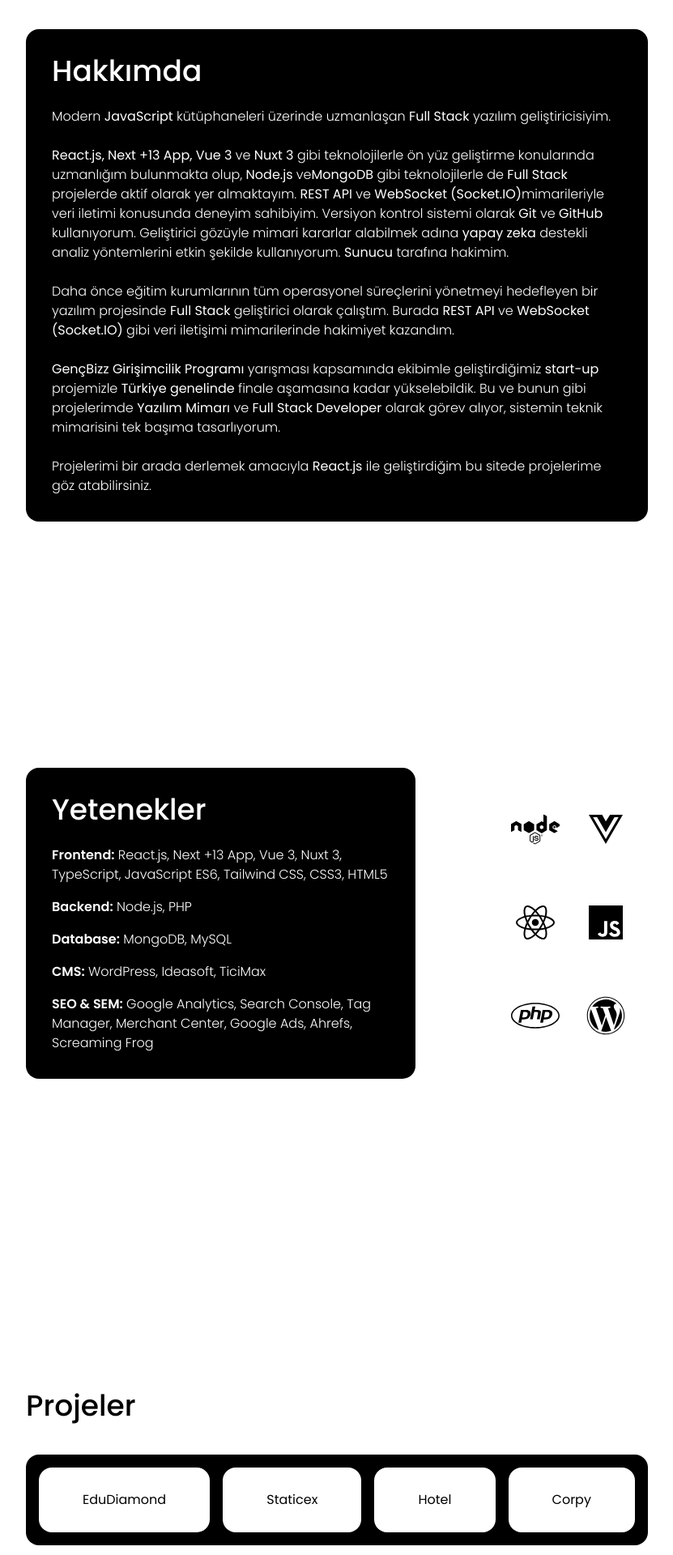
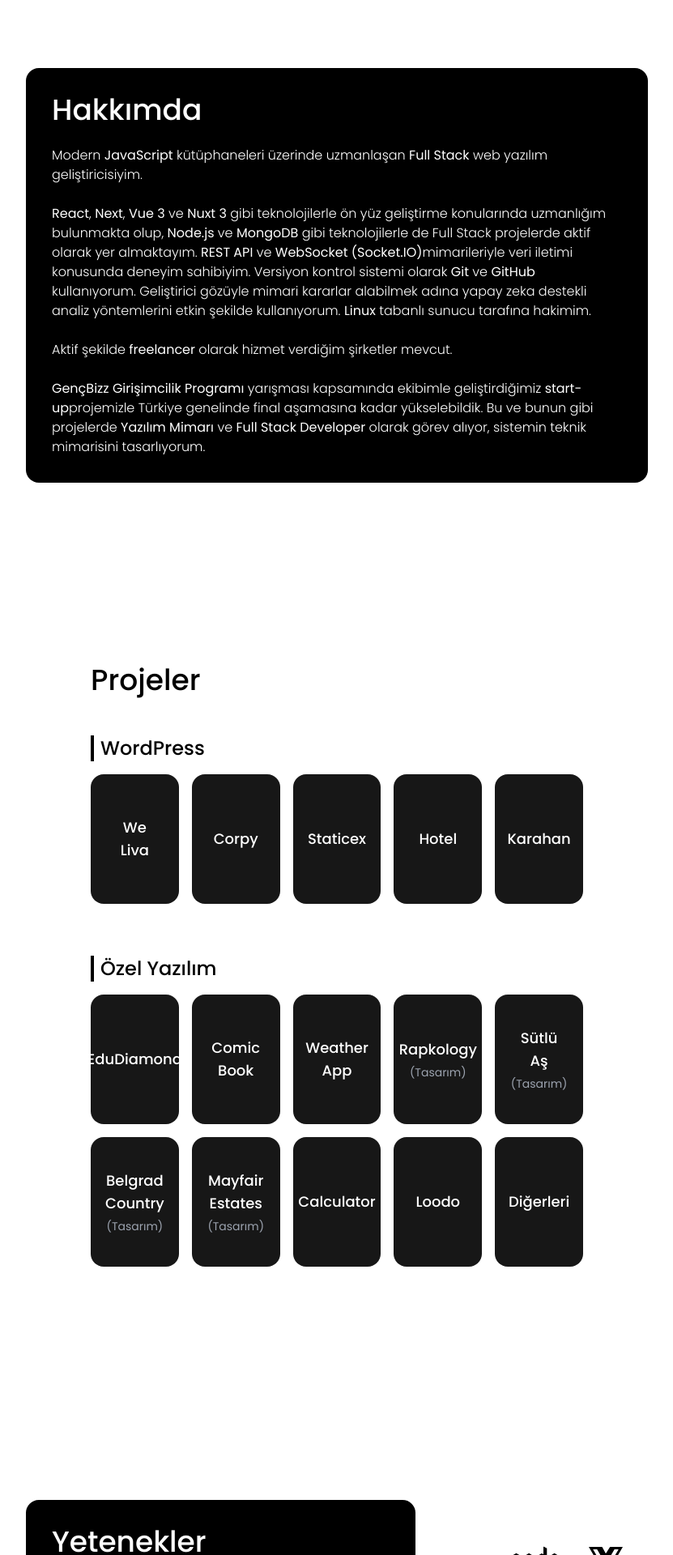
Before and after one commit to enesburakdkc/enes-burak-dikici, a React (Vite) app: page / in a window 1280 px wide. Shown: the part 860-2780 px from the top of the page at 81% size, without its empty margins (256-1087 px from the left). Built offline with nearby package versions, Linux system fonts and the light colour scheme.

Commit message:
Projeler ve hakkımda kısmı güncellendi.

```diff
--- a/src/components/Header/Header.jsx
+++ b/src/components/Header/Header.jsx
@@ -13,23 +13,23 @@ function Header() {
     const categories = [
         { id: 'home', name: 'Ana Sayfa' },
         { id: 'about', name: 'Hakkımda' },
+        { id: 'projects', name: 'Projeler' },
         { id: 'skills', name: 'Yetenekler' },
-        { id: 'projects', name: 'Projeler' },
         { id: 'contact', name: 'İletişim' }]
 
     const toggleMenu = () => {
-        isMenuOpen ? setTimeout(() => {setIsMenuOpen(false)}, 1200) : setIsMenuOpen(true)
+        isMenuOpen ? setTimeout(() => { setIsMenuOpen(false) }, 1200) : setIsMenuOpen(true)
         setIsMenuClosing(!isMenuClosing)
     }
 
     const handleOutsideClick = (e) => {
         if (!e.target.closest('.navbar')) {
             setIsMenuClosing(true)
-            setTimeout(() => {setIsMenuOpen(false)}, 1200)
+            setTimeout(() => { setIsMenuOpen(false) }, 1200)
         }
     }
 
-    const  handleScroll = (id) => {
+    const handleScroll = (id) => {
         const element = document.getElementById(id)
         if (element) {
             lastScrollY > element.offsetTop ? window.scrollTo({ top: element.offsetTop - 96, behavior: 'smooth' }) : window.scrollTo({ top: element.offsetTop, behavior: 'smooth' })
--- a/src/components/Main/About/About.jsx
+++ b/src/components/Main/About/About.jsx
@@ -7,29 +7,28 @@ function About() {
                 <h2 className="text-4xl font-medium">Hakkımda</h2>
                 <br />
                 <p>
-                    Modern <strong>JavaScript</strong> kütüphaneleri üzerinde uzmanlaşan <strong>Full Stack</strong> yazılım geliştiricisiyim.
+                    Modern <b>JavaScript</b> kütüphaneleri üzerinde uzmanlaşan <b>Full Stack</b> web yazılım geliştiricisiyim.
                 </p>
                 <br />
                 <p>
-                    <strong>React.js, Next +13 App, Vue 3</strong> ve <strong>Nuxt 3</strong> gibi teknolojilerle ön yüz geliştirme konularında uzmanlığım bulunmakta olup, <strong>Node.js</strong> ve
-                    <strong>MongoDB</strong> gibi teknolojilerle de <strong>Full Stack</strong> projelerde aktif olarak yer almaktayım. <strong>REST API</strong> ve <strong>WebSocket (Socket.IO)</strong>
-                    mimarileriyle veri iletimi konusunda deneyim sahibiyim. Versiyon kontrol sistemi olarak <strong>Git</strong> ve <strong>GitHub</strong> kullanıyorum.
-                    Geliştirici gözüyle mimari kararlar alabilmek adına <strong>yapay zeka</strong> destekli analiz yöntemlerini etkin şekilde kullanıyorum. <strong>Sunucu</strong> tarafına hakimim.
+                    <b>React</b>, <b>Next</b>, <b>Vue 3</b> ve <b>Nuxt 3</b> gibi teknolojilerle ön yüz geliştirme konularında
+                    uzmanlığım bulunmakta olup, <b>Node.js</b> ve <b>MongoDB</b> gibi teknolojilerle de Full Stack
+                    projelerde aktif olarak yer almaktayım. <b>REST API</b> ve <b>WebSocket (Socket.IO)</b>
+                    mimarileriyle veri iletimi konusunda deneyim sahibiyim. Versiyon kontrol sistemi
+                    olarak <b>Git</b> ve <b>GitHub</b> kullanıyorum. Geliştirici gözüyle mimari kararlar alabilmek adına
+                    yapay zeka destekli analiz yöntemlerini etkin şekilde kullanıyorum. <b>Linux</b> tabanlı
+                    sunucu tarafına hakimim.
                 </p>
                 <br />
                 <p>
-                    Daha önce eğitim kurumlarının tüm operasyonel süreçlerini yönetmeyi hedefleyen bir yazılım projesinde <strong>Full Stack</strong> geliştirici olarak çalıştım. Burada <strong>REST API</strong> ve <strong>WebSocket (Socket.IO)</strong> gibi veri iletişimi
-                    mimarilerinde hakimiyet kazandım.
+                    Aktif şekilde <b>freelancer</b> olarak hizmet verdiğim şirketler mevcut.
                 </p>
                 <br />
                 <p>
-                    <strong>GençBizz Girişimcilik Programı</strong> yarışması kapsamında ekibimle geliştirdiğimiz <strong>start-up</strong> projemizle <strong>Türkiye genelinde</strong> finale aşamasına kadar yükselebildik.
-                    Bu ve bunun gibi projelerimde <strong>Yazılım Mimarı</strong> ve <strong>Full Stack Developer</strong> olarak görev alıyor,
-                    sistemin teknik mimarisini tek başıma tasarlıyorum.
-                </p>
-                <br />
-                <p>
-                    Projelerimi bir arada derlemek amacıyla <strong>React.js</strong> ile geliştirdiğim bu sitede projelerime göz atabilirsiniz.
+                    <b>GençBizz Girişimcilik Programı</b> yarışması kapsamında ekibimle geliştirdiğimiz <b>start-up</b>
+                    projemizle Türkiye genelinde final aşamasına kadar yükselebildik. Bu ve bunun gibi
+                    projelerde <b>Yazılım Mimarı</b> ve <b>Full Stack Developer</b> olarak görev alıyor, sistemin teknik
+                    mimarisini tasarlıyorum.
                 </p>
             </div>
         </section>
--- a/src/components/Main/Home/Home.jsx
+++ b/src/components/Main/Home/Home.jsx
@@ -11,7 +11,7 @@ function Home() {
                 <div className="flex flex-col gap-5">
                     <h1 className="name text-5xl font-semibold">Enes Burak Dikici</h1>
                     <h2 className="text-xl font-medium"><strong>Web Yazılım Geliştirici</strong></h2>
-                    <p className="text-xl font-medium">Modern <strong>JavaScript</strong> kütüphaneleri üzerinde uzmanlaşan <strong>Full-Stack</strong> yazılım geliştiriciyim.</p>
+                    <p className="text-xl font-medium">Modern <strong>JavaScript</strong> kütüphaneleri üzerinde uzmanlaşan <strong>Full-Stack</strong> web yazılım geliştiricisiyim.</p>
                 </div>
                 <a href="https://wa.me/905379760543" target="_blank" className="bg-black text-xl text-white p-5 rounded-xl drop-shadow-lg transition-all hover:scale-105">İletişim &nbsp;<FontAwesomeIcon icon={faLocationArrow} className="ml-3 scale-150" /></a>
                 <div className="social flex flex-row gap-8 ml-4 hidden">
--- a/src/components/Main/Main.jsx
+++ b/src/components/Main/Main.jsx
@@ -10,8 +10,8 @@ function Main() {
         <main className="main w-[65vw] flex flex-col pl-[5vw] m-auto">
             <Home />
             <About />
+            <Projects />
             <Skills />
-            <Projects />
             <ContactMe />
         </main>
     )
--- a/src/components/Main/Projects/Projects.jsx
+++ b/src/components/Main/Projects/Projects.jsx
@@ -6,221 +6,77 @@ function Projects() {
 
     const categories = [
         {
-            language: "Vue3 / Nuxt3", projects: [
-                { name: "EduDiamond", url: "https://kurs.edudiamond.com/", clickable: true },
+            language: "WordPress", projects: [
+                { name: "We Liva", url: "https://weliva.com.tr/", clickable: true },
+                { name: "Corpy", url: "http://corpy.com.tr/", clickable: true },
                 { name: "Staticex", url: "https://staticex.com.tr/", clickable: true },
                 { name: "Hotel", url: "https://dessuiteshotel.com/", clickable: true },
-                { name: "Corpy", url: "http://corpy.com.tr/", clickable: true },
+                { name: "Karahan", url: "https://globalkarahan.com/", clickable: true },
             ]
         },
         {
-            language: "React / Next", projects: [
-                //{ name: "Color Picker", url: "react-color-picker/", clickable: true },
-                //{ name: "To Do List", url: "react-tailwind-to-do-list/", clickable: true },
-                { name: "Portfolio", url: "/", clickable: true },
-                { name: "Weather App", url: "vue-tailwind-weather-app/", clickable: true },
+            language: "Özel Yazılım", projects: [
+                { name: "EduDiamond", url: "https://kurs.edudiamond.com/", clickable: true },
+                { name: "Comic Book", url: "https://cevirimanga.great-site.net/", clickable: true },
+                { name: "Weather App", url: "https://vue-tailwind-weather-app-five.vercel.app/", clickable: true },
+                { name: "Rapkology", secondRow: "(Tasarım)", url: "https://rapkology-blond.vercel.app/", clickable: true },
+                { name: "Sütlü Aş", secondRow: "(Tasarım)", url: "https://sutluas.com/", clickable: true },
+                { name: "Belgrad Country", secondRow: "(Tasarım)", url: "https://belgradcountry.com/", clickable: true },
+                { name: "Mayfair Estates", secondRow: "(Tasarım)", url: "https://mayfairestates.net/", clickable: true },
+                { name: "Calculator", url: "https://js-calculator-roan-theta.vercel.app/", clickable: true },
                 { name: "Loodo", url: "#", clickable: true, mp4: "loodo" },
-                { name: "MangasRead", url: "https://mangasread.com/tr", clickable: true },
-            ]
-        },
-        {
-            language: "PHP", projects: [
-                { name: "Comic Book", url: "ceviri-manga/", clickable: true },
-                { name: "Rapkology", secondRow: "(Tasarım)", url: "https://rapkology-blond.vercel.app/", clickable: true },
-                { name: "Calculator", url: "js-calculator/", clickable: true },
                 { name: "Diğerleri", url: "https://github.com/enesburakdkc", clickable: true },
             ]
-        },
-        //{
-        //    language: "JavaScript", projects: [
-        //        //{ name: "Small Projects", url: "small-js-projects/", clickable: true },
-        //        { name: "Calculator", url: "js-calculator/", clickable: true },
-        //        //{ name: "Weather App", url: "js-weather-app/", clickable: true },
-        //        { name: "Diğerleri", url: "https://github.com/enesburakdkc", clickable: true },
-        //    ]
-        //},
-        //{
-        //    language: "WordPress", projects: [
-        //        { name: "Staticex", url: "https://tepeseobeta.online/staticex/", clickable: true },
-        //        { name: "Hotel", url: "https://tepeseobeta.online/zeugma/", clickable: true },
-        //        { name: "Corpy", url: "http://corpy.com.tr/", clickable: true },
-        //    ]
-        //},
+        }
     ]
 
     return (
-        <section id="projects" className="projects w-full min-h-[100vh] max-h-[calc(100vh-6rem)] flex flex-row justify-evenly items-center">
-            <div className="w-full max-h-[calc(100vh-6rem)] font-light ">
+        <section id="projects" className="projects w-full py-20 min-h-screen flex flex-col justify-center items-center gap-16 px-4 md:px-10 lg:px-20">
+            <div className="w-full max-w-7xl">
                 <h2 className="text-4xl font-medium">Projeler</h2>
-                <br />
-                {categories.slice(0, 2).map((categorie) => {
 
-                    return (
-                        <div key={categorie.language} className="desktopProjects w-full flex flex-row gap-2 mt-4 font-normal">
-                            <div className="h-28 flex flex-col gap-4 grow bg-black text-white p-4 rounded-2xl transition-all duration-700 hover:grow-[100]">
-                                {/*
-                                <div>
-                                    {categorie.language}
-                                </div>
-                                */}
-                                <div className="h-28 flex flex-row gap-4 items-center justify-center grow bg-black text-white rounded-2xl bg-transparent transition-all duration-700 hover:grow-[100]">
-                                    {categorie.projects.map((project) => {
-
-                                        return (
+                <div className="flex flex-col gap-16 mt-12">
+                    {categories.map((category) => (
+                        <div key={category.language} className="w-full">
+                            <h3 className="text-2xl font-medium mb-4 pl-2 border-l-4 border-black">{category.language}</h3>
+                            <div className="grid grid-cols-1 sm:grid-cols-2 md:grid-cols-3 lg:grid-cols-4 xl:grid-cols-5 gap-4">
+                                {category.projects.map((project) => (
                                     <a
                                         key={project.name}
                                         href={project.clickable ? project.url : undefined}
                                         target="_blank"
+                                        rel="noreferrer"
                                         onClick={(e) => {
                                             if (project.mp4) {
                                                 e.preventDefault();
                                                 setSelectedMp4(project.mp4);
                                             }
                                         }}
-                                                className={`min-w-4 h-full flex items-center justify-center text-center grow bg-white text-black p-4 rounded-2xl transition-all duration-700 hover:grow-[100] ${!project.clickable ? 'cursor-not-allowed hover:bg-red-500' : 'cursor-pointer'}`}
+                                        className={`
+                                            group relative flex flex-col items-center justify-center
+                                            h-40 p-6 bg-neutral-900 rounded-2xl
+                                            transform transition-all duration-300 ease-out
+                                            hover:-translate-y-2 hover:shadow-2xl hover:bg-black
+                                            ${!project.clickable ? 'cursor-not-allowed opacity-50' : 'cursor-pointer'}
+                                        `}
                                     >
+                                        <div className="absolute inset-0 bg-white/5 rounded-2xl opacity-0 group-hover:opacity-100 transition-opacity duration-300"></div>
+                                        <span className="text-white text-lg font-medium text-center z-10 group-hover:scale-105 transition-transform duration-300">
                                             {project.name}
+                                        </span>
                                         {project.secondRow && (
-                                                    <>
-                                                        <br />
+                                            <span className="text-gray-400 text-sm mt-1 z-10 group-hover:text-white transition-colors duration-300">
                                                 {project.secondRow}
-                                                    </>
+                                            </span>
                                         )}
                                     </a>
-                                        )
-                                    })}
+                                ))}
                             </div>
                         </div>
-                        </div>
-                    )
-                })}
-
-                <div className="desktopProjects w-full flex flex-row gap-4 mt-4 font-normal">
-
-                    {categories.slice(2, 4).map((categorie) => {
-
-                        return (
-                            <div key={categorie.language} className="h-28 flex flex-col gap-4 grow bg-black text-white p-4 rounded-2xl transition-all duration-700 hover:grow-[100]">
-                                {/*
-                                <div>
-                                    {categorie.language}
-                                </div>
-                                */}
-                                <div key={categorie.language} className="h-28 flex flex-row gap-4 items-center justify-center grow bg-black text-white rounded-2xl bg-transparent transition-all duration-700 hover:grow-[100]">
-                                    {categorie.projects.map((project) => {
-
-                                        return (
-                                            <a
-                                                key={project.name}
-                                                href={project.clickable ? project.url : undefined}
-                                                target="_blank"
-                                                onClick={(e) => {
-                                                    if (project.mp4) {
-                                                        e.preventDefault();
-                                                        setSelectedMp4(project.mp4);
-                                                    }
-                                                }}
-                                                className={`min-w-4 h-full flex items-center justify-center text-center grow bg-white text-black p-4 rounded-2xl transition-all duration-700 hover:grow-[100] ${!project.clickable ? 'cursor-not-allowed hover:bg-red-500' : 'cursor-pointer'}`}
-                                            >
-                                                {project.name}
-                                                {project.secondRow && (
-                                                    <>
-                                                        <br />
-                                                        {project.secondRow}
-                                                    </>
-                                                )}
-                                            </a>
-                                        )
-                                    })}
+                    ))}
                 </div>
             </div>
-                        )
-                    })}
-                </div>
 
-                {categories.slice(4, 5).map((categorie) => {
-
-                    return (
-                        <div key={categorie.language} className="desktopProjects w-full flex flex-row gap-2 mt-4 font-normal">
-                            <div className="h-28 flex flex-col gap-4 grow bg-black text-white p-4 rounded-2xl transition-all duration-700 hover:grow-[100]">
-                                {/*
-                                <div>
-                                    {categorie.language}
-                                </div>
-                                */}
-                                <div className="h-28 flex flex-row gap-4 items-center justify-center grow bg-black text-white rounded-2xl bg-transparent transition-all duration-700 hover:grow-[100]">
-                                    {categorie.projects.map((project) => {
-
-                                        return (
-                                            <a
-                                                key={project.name}
-                                                href={project.clickable ? project.url : undefined}
-                                                target="_blank"
-                                                onClick={(e) => {
-                                                    if (project.mp4) {
-                                                        e.preventDefault();
-                                                        setSelectedMp4(project.mp4);
-                                                    }
-                                                }}
-                                                className={`min-w-4 h-full flex items-center justify-center text-center grow bg-white text-black p-4 rounded-2xl transition-all duration-700 hover:grow-[100] ${!project.clickable ? 'cursor-not-allowed hover:bg-red-500' : 'cursor-pointer'}`}
-                                            >
-                                                {project.name}
-                                                {project.secondRow && (
-                                                    <>
-                                                        <br />
-                                                        {project.secondRow}
-                                                    </>
-                                                )}
-                                            </a>
-                                        )
-                                    })}
-                                </div>
-                            </div>
-                        </div>
-                    )
-                })}
-
-                {/* Mobile */}
-                <div className="mobileProjects hidden w-full flex flex-col gap-4">
-                    {categories.map((categorie) => {
-
-                        return (
-
-                            <div key={categorie.language} className="flex p-4 flex-col gap-2 bg-black rounded-2xl">
-                                {/* <p className="font-semibold text-white mb-2">{categorie.language}</p> */}
-
-                                <div className="flex flex-row gap-2 flex-wrap">
-                                    {categorie.projects.map((project) => {
-
-                                        return (
-                                            <a
-                                                key={project.name}
-                                                href={project.clickable ? project.url : undefined}
-                                                target="_blank"
-                                                onClick={(e) => {
-                                                    if (project.mp4) {
-                                                        e.preventDefault();
-                                                        setSelectedMp4(project.mp4);
-                                                    }
-                                                }}
-                                                className={`text-center bg-white text-black py-2 px-4 rounded-2xl grow transition-all cursor-pointer ${!project.clickable ? 'cursor-not-allowed hover:bg-red-500' : 'cursor-pointer'}`}
-                                            >
-                                                {project.name}
-                                                {project.secondRow && (
-                                                    <>
-                                                        <br />
-                                                        {project.secondRow}
-                                                    </>
-                                                )}
-                                            </a>
-                                        )
-                                    })}
-                                </div>
-                            </div>
-                        )
-                    })}
-                </div>
-            </div>
             <Modal
                 mp4={selectedMp4}
                 onClose={() => setSelectedMp4(null)}
--- a/src/components/Main/Skills/Skills.jsx
+++ b/src/components/Main/Skills/Skills.jsx
@@ -11,7 +11,7 @@ function Skills() {
                     <h2 className="text-4xl font-medium">Yetenekler</h2>
                     <br />
                     <ul className="flex flex-col gap-4">
-                        <li><span className="font-semibold">Frontend:</span> React.js, Next +13 App, Vue 3, Nuxt 3, TypeScript, JavaScript ES6, Tailwind CSS, CSS3, HTML5</li>
+                        <li><span className="font-semibold">Frontend:</span> React, Next +13 App, Vue 3, Nuxt 3, TypeScript, JavaScript ES6, Tailwind CSS, CSS, HTML</li>
                         <li><span className="font-semibold">Backend:</span> Node.js, PHP</li>
                         <li><span className="font-semibold">Database:</span> MongoDB, MySQL</li>
                         <li><span className="font-semibold">CMS:</span> WordPress, Ideasoft, TiciMax</li>
```
Also changed, not shown: src/components/Main/ContactMe/ContactMe.jsx (+4 -4 lines), 15 other files (tests, documents, lock files or other folders). Lines whose indentation alone changed are shown as unchanged.
